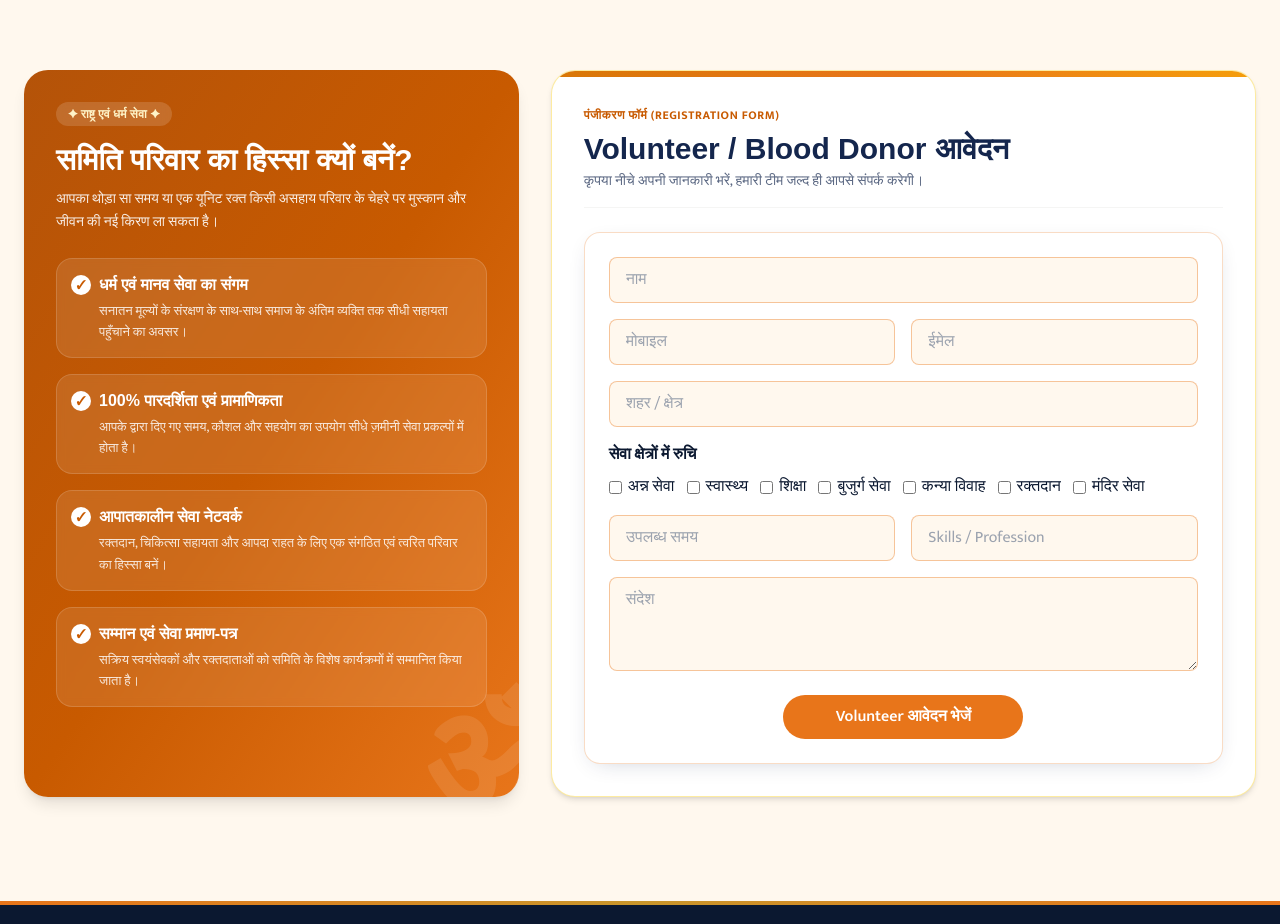
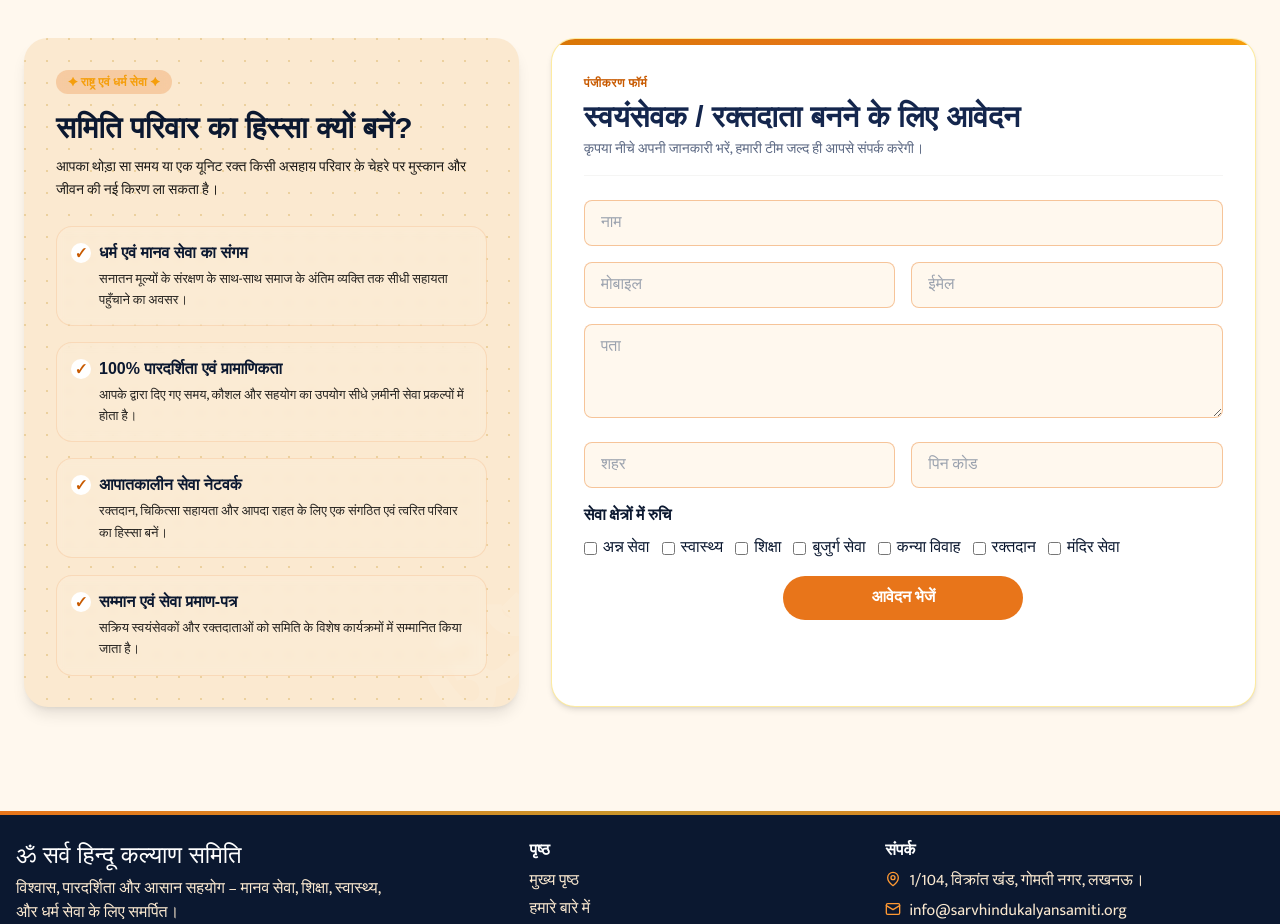
Before and after one commit to vasusthaliInfotech2026/sarvhindukalyansamiti, a Next.js app: page /join in a window 1280 px wide. Shown: the part 860-1784 px from the top of the page. Built offline with nearby package versions, Linux system fonts and the light colour scheme; a web font is replaced by a local one.

Commit message:
ui color changes and layout

```diff
--- a/app/about/page.js
+++ b/app/about/page.js
@@ -324,11 +324,10 @@ export default function About() {
             <div className="mx-auto flex max-w-6xl flex-col items-start justify-between gap-6 px-4 sm:flex-row sm:items-center">
               <div>
                 <h2 className="font-head text-2xl font-extrabold tracking-wide sm:text-3xl">
-                  हमारे साथ सहभागी बनें
+                  हमारे सेवा कार्यों से जुड़ें
                 </h2>
                 <p className="mt-2 text-sm text-black/85 sm:text-base">
-                  समिति की वर्तमान गतिविधियों और सदस्यता विकल्पों के बारे में
-                  जानें।
+                 समाज सेवा, सनातन संस्कृति के संरक्षण और जनकल्याण के कार्यों में हमारा साथ दें।
                 </p>
               </div>
 
--- a/app/contact/ContactForm.js
+++ b/app/contact/ContactForm.js
@@ -4,7 +4,7 @@ export default function ContactForm() {
   const [sent, setSent] = useState(false);
   if (sent) return <div className="card animate-rise text-center"><p className="text-5xl">🙏</p><h3 className="mt-3 font-head text-2xl">संदेश भेज दिया गया</h3><p className="mt-2">हम शीघ्र ही आपसे संपर्क करेंगे।</p></div>;
   return (
-    <form onSubmit={(e) => { e.preventDefault(); setSent(true); }} className="card space-y-4">
+    <form onSubmit={(e) => { e.preventDefault(); setSent(true); }} className=" space-y-4">
       <input required placeholder="आपका नाम" className="input" />
       <div className="grid gap-4 sm:grid-cols-2"><input required type="tel" placeholder="मोबाइल" className="input" /><input required type="email" placeholder="ईमेल" className="input" /></div>
       <textarea required rows={5} placeholder="आपकी जिज्ञासा / संदेश" className="input" />
--- a/app/join/VolunteerForm.js
+++ b/app/join/VolunteerForm.js
@@ -5,14 +5,53 @@ export default function VolunteerForm() {
   const [ok, setOk] = useState(false);
   if (ok) return <div className="card animate-rise text-center"><p className="text-5xl">🙏</p><h3 className="mt-2 font-head text-2xl">आवेदन प्राप्त हुआ</h3><p className="mt-2">Admin approval के बाद हम आपसे संपर्क करेंगे।</p></div>;
   return (
-    <form onSubmit={(e) => { e.preventDefault(); setOk(true); }} className="card space-y-4">
-      <input required placeholder="नाम" className="input" />
-      <div className="grid gap-4 sm:grid-cols-2"><input required type="tel" placeholder="मोबाइल" className="input" /><input type="email" placeholder="ईमेल" className="input" /></div>
-      <input required placeholder="शहर / क्षेत्र" className="input" />
-      <div><p className="mb-2 font-semibold">सेवा क्षेत्रों में रुचि</p><div className="flex flex-wrap gap-3">{AREAS.map((a) => <label key={a} className="flex items-center gap-1.5"><input type="checkbox" className="accent-saffron" />{a}</label>)}</div></div>
-      <div className="grid gap-4 sm:grid-cols-2"><input placeholder="उपलब्ध समय" className="input" /><input placeholder="Skills / Profession" className="input" /></div>
-      <textarea rows={3} placeholder="संदेश" className="input" />
-      <button className="btn btn-saffron w-60 mx-auto block">Volunteer आवेदन भेजें</button>
-    </form>
+   <form
+  onSubmit={(e) => {
+    e.preventDefault();
+    setOk(true);
+  }}
+  className=" space-y-4"
+>
+  <input required placeholder="नाम" className="input" />
+
+  <div className="grid gap-4 sm:grid-cols-2">
+    <input required type="tel" placeholder="मोबाइल" className="input" />
+    <input type="email" placeholder="ईमेल" className="input" />
+  </div>
+
+  {/* New Field: Pata */}
+  <textarea required placeholder="पता" rows="3" className="input" />
+
+  {/* New Fields: Shehar & Pin Code */}
+  <div className="grid gap-4 sm:grid-cols-2">
+    <input required placeholder="शहर" className="input" />
+    <input
+      required
+      type="text"
+      inputMode="numeric"
+      maxLength={6}
+      placeholder="पिन कोड"
+      className="input"
+    />
+  </div>
+
+  <div>
+    <p className="mb-2 font-semibold">सेवा क्षेत्रों में रुचि</p>
+    <div className="flex flex-wrap gap-3">
+      {AREAS.map((a) => (
+        <label key={a} className="flex items-center gap-1.5">
+          <input type="checkbox" className="accent-saffron" />
+          {a}
+        </label>
+      ))}
+    </div>
+  </div>
+
+  <button className="btn btn-saffron mx-auto block w-60">
+    आवेदन भेजें
+  </button>
+</form>
+
+
   );
 }
--- a/app/join/page.js
+++ b/app/join/page.js
@@ -8,7 +8,7 @@ export const metadata = { title: "हमारे साथ जुड़ें |
 const OPTS = [
   {
     icon: "🪔",
-    title: "अर्थ सहयोग (Donate)",
+    title: "अर्थ सहयोग",
     sub: "आर्थिक सहयोग",
     desc: "अन्न सेवा, शिक्षा, चिकित्सा और मंदिर सेवा के पुण्य प्रकल्पों में अपना आर्थिक योगदान दें।",
     href: "/donate",
@@ -16,7 +16,7 @@ const OPTS = [
   },
   {
     icon: "🙏",
-    title: "स्वयंसेवक (Volunteer)",
+    title: "स्वयंसेवक",
     sub: "समय और कौशल से सेवा",
     desc: "ज़मीनी स्तर पर सेवा कार्यों, वितरण अभियानों और शिविरों में अपना अमूल्य समय दें।",
     href: "#volunteer",
@@ -24,7 +24,7 @@ const OPTS = [
   },
   {
     icon: "🩸",
-    title: "रक्तदाता (Blood Donor)",
+    title: "रक्तदाता",
     sub: "रक्तदान / डोनर नेटवर्क",
     desc: "आपातकालीन स्थिति में किसी का जीवन बचाने के लिए हमारे रक्तदाता नेटवर्क से जुड़ें।",
     href: "#volunteer",
@@ -147,21 +147,21 @@ export default function Join() {
           <div className="grid items-stretch gap-8 lg:grid-cols-12">
             {/* Left Column: Trust Info & Spiritual Motivation (5 Cols) */}
             <Reveal className="lg:col-span-5" from="bottom">
-              <div className="relative flex h-full flex-col justify-between overflow-hidden rounded-3xl bg-gradient-to-br from-amber-700 via-saffron-deep to-saffron p-6 text-white shadow-lg sm:p-8">
+              <div className="rangoli bg-sandal relative flex h-full flex-col justify-between overflow-hidden rounded-3xl p-6 shadow-lg sm:p-8">
                 {/* Decorative Om Watermark */}
                 <div className="pointer-events-none absolute -bottom-10 -right-8 select-none text-[150px] font-bold leading-none text-white/10">
                   ॐ
                 </div>
 
                 <div className="relative z-10">
-                  <span className="inline-block rounded-full bg-white/15 px-3 py-1 text-xs font-semibold tracking-wide text-amber-100 backdrop-blur-sm">
+                  <span className="inline-block rounded-full bg-saffron/25 px-3 py-1 text-xs font-semibold tracking-wide text-amber-500 backdrop-blur-sm">
                     ✦ राष्ट्र एवं धर्म सेवा ✦
                   </span>
 
                   <h2 className="mt-4 font-head text-2xl font-extrabold leading-snug sm:text-3xl">
                     समिति परिवार का हिस्सा क्यों बनें?
                   </h2>
-                  <p className="mt-2.5 text-sm leading-relaxed text-white/90">
+                  <p className="mt-2.5 text-sm leading-relaxed text-black/90">
                     आपका थोड़ा सा समय या एक यूनिट रक्त किसी असहाय परिवार के चेहरे पर मुस्कान और जीवन की नई किरण ला सकता है।
                   </p>
 
@@ -170,15 +170,15 @@ export default function Join() {
                     {WHY_JOIN.map((point) => (
                       <div
                         key={point.title}
-                        className="rounded-2xl border border-white/15 bg-white/10 p-3.5 backdrop-blur-sm"
+                        className="rounded-2xl border border-saffron/15 bg-white/10 p-3.5 backdrop-blur-sm"
                       >
-                        <h3 className="flex items-center gap-2 font-head text-sm font-bold text-white sm:text-base">
+                        <h3 className="flex items-center gap-2 font-head text-sm font-bold  sm:text-base">
                           <span className="flex h-5 w-5 shrink-0 items-center justify-center rounded-full bg-white text-xs font-bold text-saffron-deep">
                             ✓
                           </span>
                           {point.title}
                         </h3>
-                        <p className="mt-1 pl-7 text-xs leading-relaxed text-white/85 sm:text-[13px]">
+                        <p className="mt-1 pl-7 text-xs leading-relaxed text-black/85 sm:text-[13px]">
                           {point.desc}
                         </p>
                       </div>
@@ -216,10 +216,10 @@ export default function Join() {
 
                 <div className="mb-6 border-b border-stone-100 pb-4">
                   <span className="text-xs font-bold uppercase tracking-wider text-saffron-deep">
-                    पंजीकरण फॉर्म (Registration Form)
+                    पंजीकरण फॉर्म
                   </span>
                   <h2 className="mt-1 font-head text-2xl font-bold text-navy sm:text-3xl">
-                    Volunteer / Blood Donor आवेदन
+                    स्वयंसेवक / रक्तदाता बनने के लिए आवेदन
                   </h2>
                   <p className="mt-1 text-xs text-navy/70 sm:text-sm">
                     कृपया नीचे अपनी जानकारी भरें, हमारी टीम जल्द ही आपसे संपर्क करेगी।
--- a/components/Footer.js
+++ b/components/Footer.js
@@ -2,11 +2,11 @@ import Link from "next/link";
 
 
 const CONTACT = {
-  phone: "+91 98765 43210",
-  phoneRaw: "919876543210",
-  email: "info@yourdomain.org",
-  address: "लखनऊ, उत्तर प्रदेश",
-  mapQuery: "Lucknow, Uttar Pradesh",
+  phone: "+91  84333 88888",
+  phoneRaw: "918433388888",
+  email: "info@sarvhindukalyansamiti.org",
+  address: "1/104, विक्रांत खंड, गोमती नगर, लखनऊ।",
+  mapQuery: "1/104, Vikrant Khand GomtiNagar Lucknow",
   instagram: "https://www.instagram.com/yourpage",
   facebook: "https://www.facebook.com/yourpage",
   waText: "नमस्ते, मुझे सर्व हिन्दू  कल्याण समिति के बारे में जानकारी चाहिए।",
--- a/components/PageBanner.js
+++ b/components/PageBanner.js
@@ -5,7 +5,7 @@ export default function PageBanner({ title, sub }) {
       <div className="rangoli absolute inset-0 opacity-40" />
       <span aria-hidden className="pointer-events-none absolute -right-10 -top-16 animate-spin-slow select-none font-head text-[18rem] leading-none text-white/10">ॐ</span>
       <div className="relative mx-auto max-w-7xl px-4 py-14">
-        <nav className="mb-3 text-sm text-sandal"><Link href="/" className="hover:text-white">मुख्य पृष्ठ</Link> / {title}</nav>
+        {/* <nav className="mb-3 text-sm text-sandal"><Link href="/" className="hover:text-white">मुख्य पृष्ठ</Link> / {title}</nav> */}
         <h1 className="animate-rise font-head text-4xl sm:text-5xl">{title}</h1>
         {sub && <p className="mt-3 max-w-2xl animate-rise text-lg text-sandal [animation-delay:.15s]">{sub}</p>}
       </div>
```
Also changed, not shown: app/contact/page.js (+15 -15 lines), app/services/page.js (+4 -5 lines).
